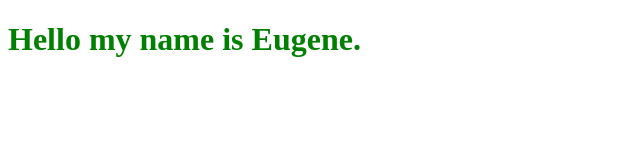
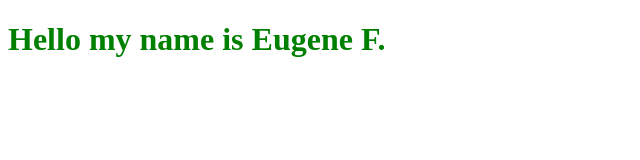
Before and after one commit to eformanes/portfolio, a plain HTML site: page index.html in a window 1280 px wide. Shown: the full height of the page, 0-640 px from the left. Drawn offline with Linux system fonts and the light colour scheme.

Commit message:
change html

```diff
--- a/index.html
+++ b/index.html
@@ -5,6 +5,6 @@
 	<link rel="stylesheet" type="text/css" href="style.css">
 </head>
 <body>
-	<h1>Hello my name is Eugene.</h1>
+	<h1>Hello my name is Eugene F.</h1>
 </body>
 </html>
```
